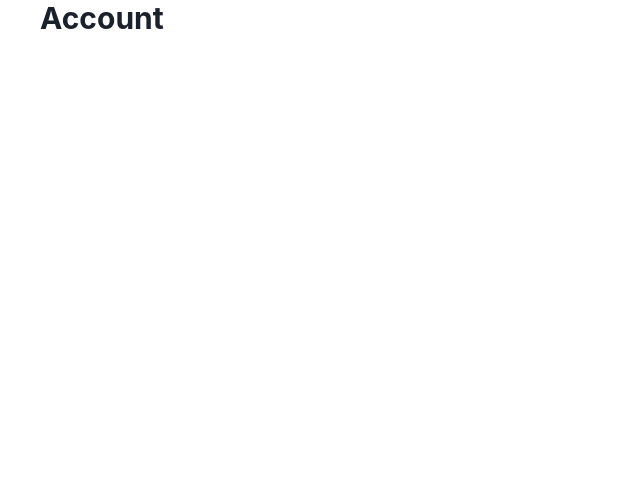
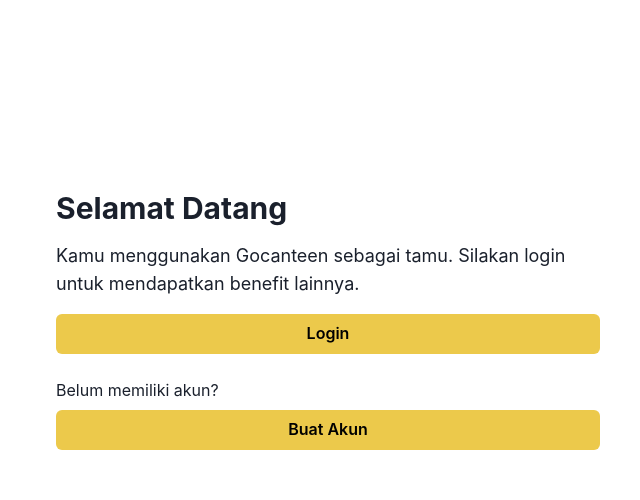
Before and after one commit to go-canteen/go-canteen-next, a Next.js app: page /account in a window 1280 px wide. Shown: the top 500 px of the page, without its empty margins (312-952 px from the left). Built offline with nearby package versions, Linux system fonts and the light colour scheme; no server answers.

Commit message:
feat: update account page

```diff
--- a/pages/account.tsx
+++ b/pages/account.tsx
@@ -1,19 +1,23 @@
+import { useSession } from "next-auth/react";
 import Head from "next/head";
+import { PageLoadingComponent } from "../components/common/page-loading";
+import { AccountContainer } from "../components/container/account";
+import { GuestContainer } from "../components/container/guest";
 
 export default function AccountPage() {
+  const { status } = useSession();
+
   return (
     <div>
       <Head>
-        <title>Create Next App</title>
-        <meta name="description" content="Generated by create next app" />
+        <title>Akun Saya</title>
+        <meta name="description" content="Akun saya" />
         <link rel="icon" href="/favicon.ico" />
       </Head>
 
-      <main>
-        <h1 data-testid="welcome-header text-xl">
-           <a href="#">Account</a>
-        </h1>
-      </main>
+      {status === "loading" && <PageLoadingComponent />}
+      {status === "unauthenticated" && <GuestContainer />}
+      {status === "authenticated" && <AccountContainer />}
     </div>
   );
 }
```
